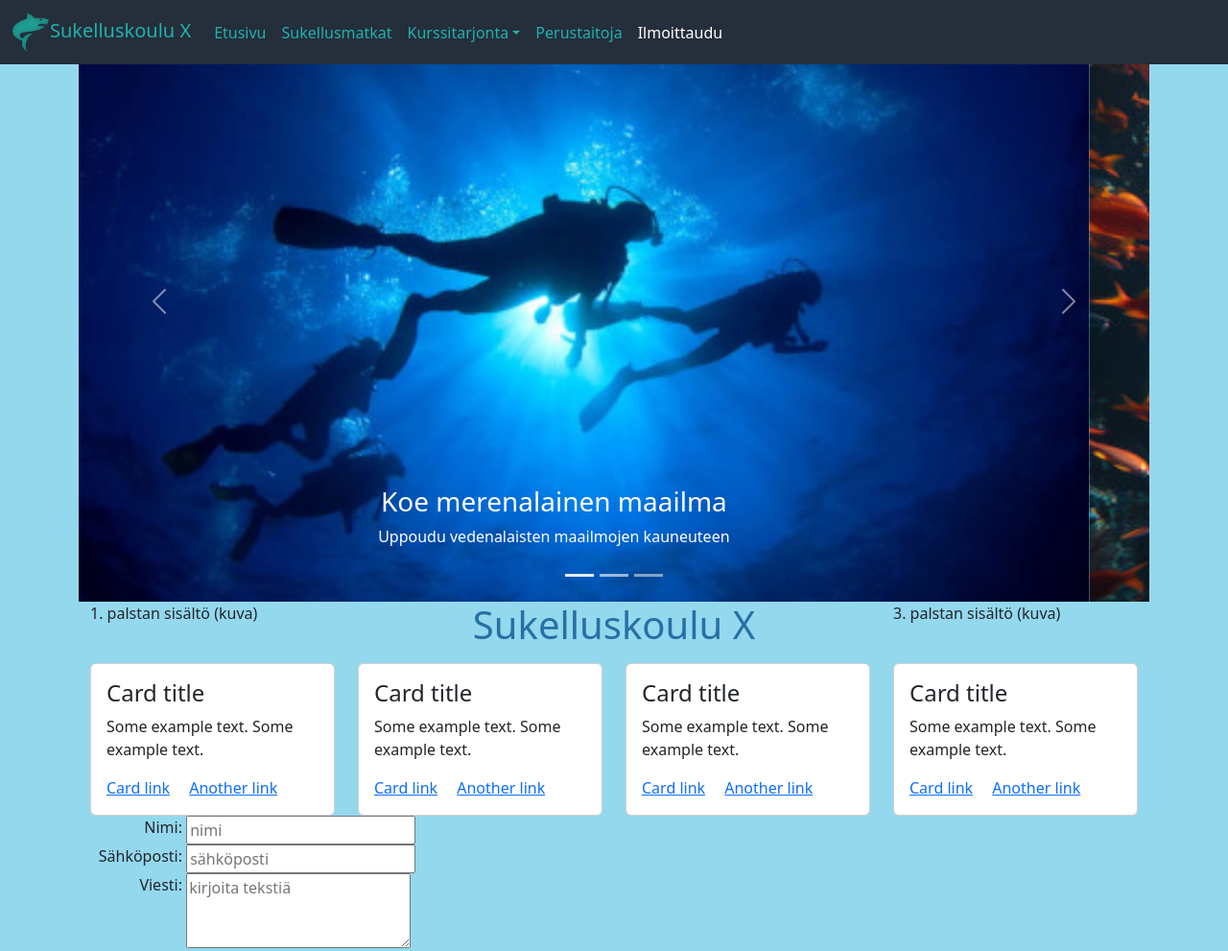
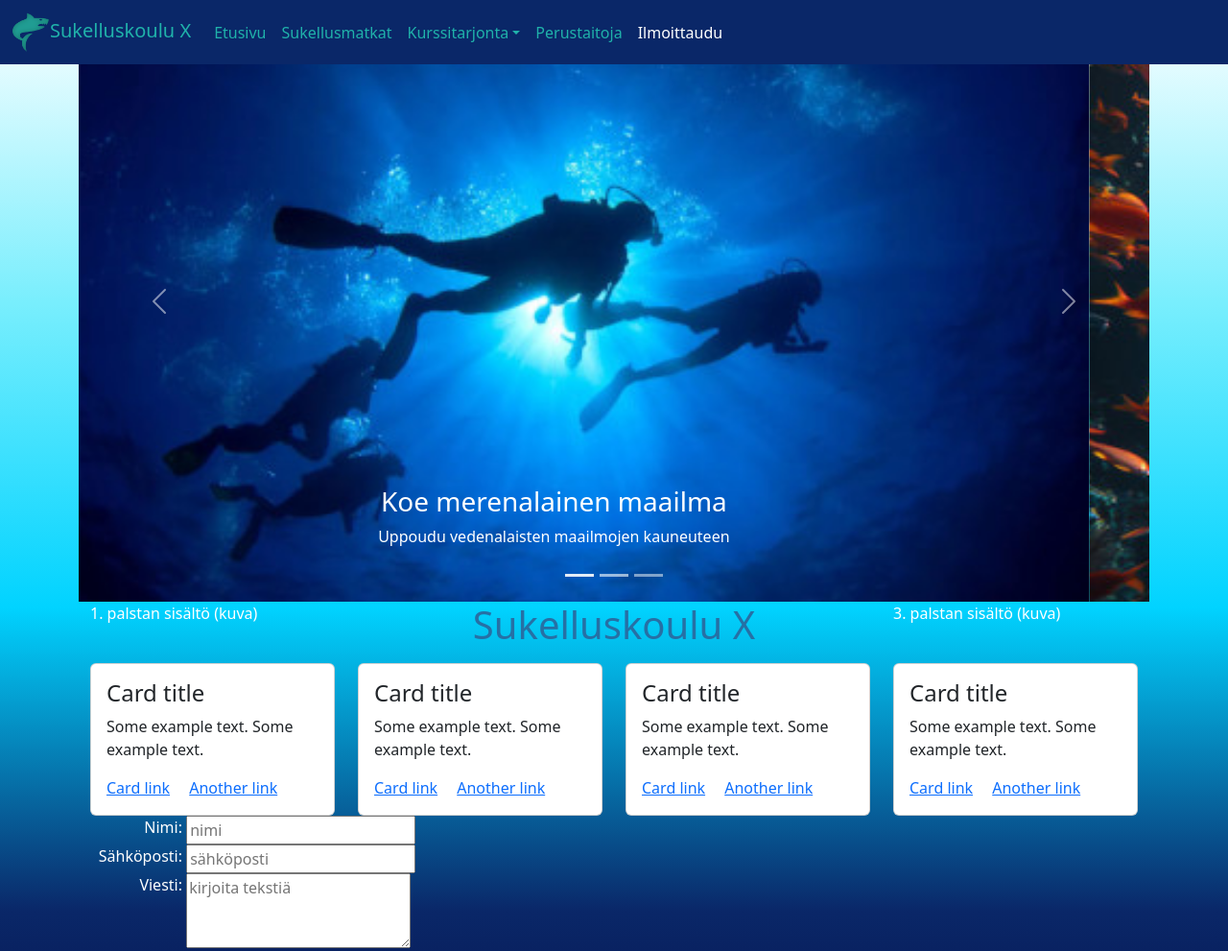
Before and after one commit to iltar/SukelluskouluX-bootstrap-tehtava, a plain HTML site: page index.html in a window 1280 px wide. Shown: the top 991 px of the page at 96% size. Drawn offline with nearby package versions, Linux system fonts and the light colour scheme.

Commit message:
style changes

```diff
--- a/style.css
+++ b/style.css
@@ -1,19 +1,25 @@
 :root {
-  --textColor: #ffffff;
+  --textColor: white;
   --headerColor: #2670a5;
   --emphasisColor: lightseagreen;
-  --darkEmphasis: #252e3b;
-  --backgroundColor: #94d8ee;
+  --darkEmphasis: #0a2768;
+  --backgroundColor: #78eefd;
+  --backgroundColor2: #01d3ff;
+  --backgroundColor3: #020236;
 }
 
 body {
   position: relative;
-  background-color: var(--backgroundColor);
+  background-image: linear-gradient(white, var(--backgroundColor),var(--backgroundColor2), var(--darkEmphasis), var(--backgroundColor3));
 }
 
 h1 {
   color: var(--headerColor);
   text-align: center;
+}
+
+div, form {
+  color: var(--textColor);
 }
 
 /* Navigaatio */
```
